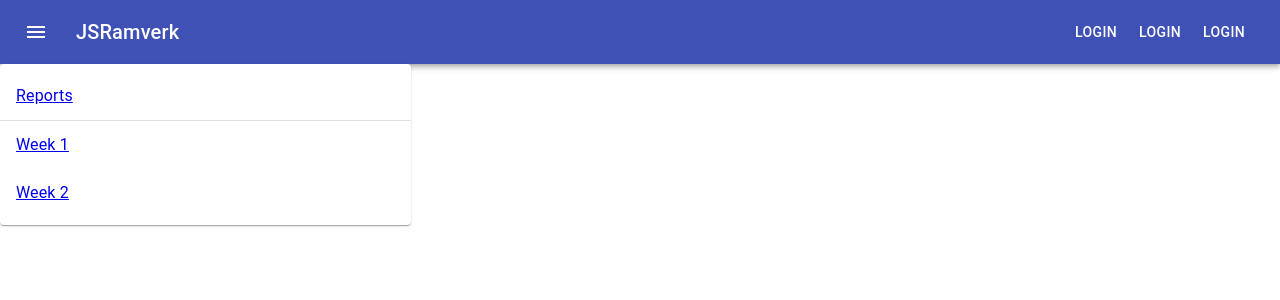
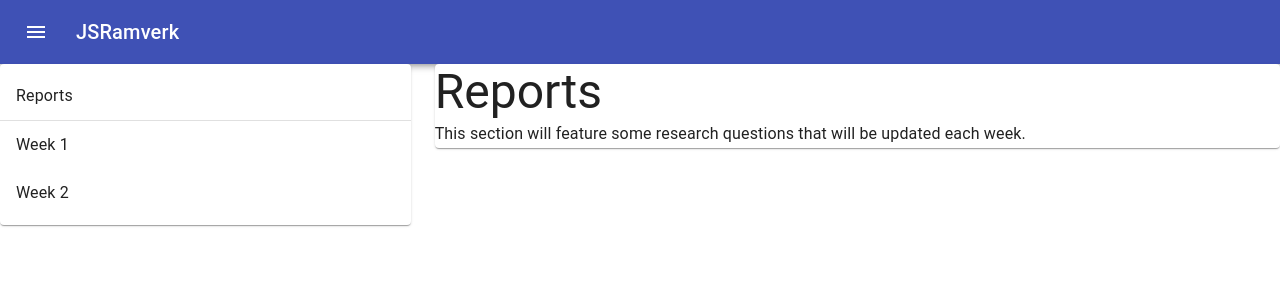
Before and after one commit to oscarLang/jsr-frontend, a React (Create React App) app: page /reports/week in a window 1280 px wide. Shown: the top 300 px of the page. Built offline with nearby package versions, Linux system fonts and the light colour scheme.

Commit message:
Added readme. Changed some layout

```diff
--- a/src/components/app/App.js
+++ b/src/components/app/App.js
@@ -47,19 +47,14 @@ function App() {
       		<Typography variant="h6" className={classes.title}>
         		JSRamverk
       		</Typography>
-            <Button color="inherit">Login</Button>
-            <Button color="inherit">Login</Button>
-      		<Button color="inherit">Login</Button>
     	</Toolbar>
   	  </AppBar>
       <Drawer variant="temporary" open={drawer} onClose={handleDrawerClose}>
 		  <List>
 	        {views.map((view, index) => (
-				<Link to={view.route}>
-	          		<ListItem button key={view.name}>
-	            		<ListItemText primary={view.name} />
-	          		</ListItem>
-			  	</Link>
+          		<ListItem button component={ Link } to={view.route} key={view.name}>
+            		<ListItemText inset dense primary={view.name} />
+          		</ListItem>
 	        ))}
 	      </List>
 	  </Drawer>
--- a/src/components/reports/ReportList.js
+++ b/src/components/reports/ReportList.js
@@ -8,22 +8,16 @@ function ReportList() {
       <Grid item xs={12} sm={4}>
         <Paper>
             <List>
-            <Link to="/reports/week">
-                <ListItem button key="0">
+                <ListItem button component={Link} to="/reports/week" key="0">
                     <ListItemText primary="Reports" />
                 </ListItem>
-            </Link>
-            <Divider />
-            <Link to={`${url}/1`}>
-                <ListItem button key="1">
+                <Divider />
+                <ListItem component={Link} to={`${url}/1`} button key="1">
                     <ListItemText primary="Week 1" />
                 </ListItem>
-            </Link>
-            <Link to={`${url}/2`}>
-                <ListItem button key="2">
+                <ListItem component={Link} to={`${url}/2`} button key="2">
                     <ListItemText primary="Week 2" />
                 </ListItem>
-            </Link>
             </List>
         </Paper>
       </Grid>
--- a/src/components/reports/Reports.js
+++ b/src/components/reports/Reports.js
@@ -38,6 +38,18 @@ function Week() {
     </div>
   );
 }
+function Info() {
+  return (
+    <div>
+        <Typography variant="h3">
+            Reports
+        </Typography>
+        <Typography variant="subtitle1">
+            This section will feature some research questions that will be updated each week.
+        </Typography>
+    </div>
+  );
+}
 function Reports({ match }) {
   console.log(match);
   let { path, url } = useRouteMatch();
@@ -49,6 +61,7 @@ function Reports({ match }) {
       <Grid item xs={12} sm={8}>
         <Paper>
           <Switch>
+            <Route exact path="/reports/week" children={<Info />} />
             <Route path="/reports/week/:number" children={<Week />} />
           </Switch>
         </Paper>
```
Also changed, not shown: 1 other file (tests, documents, lock files or other folders).
